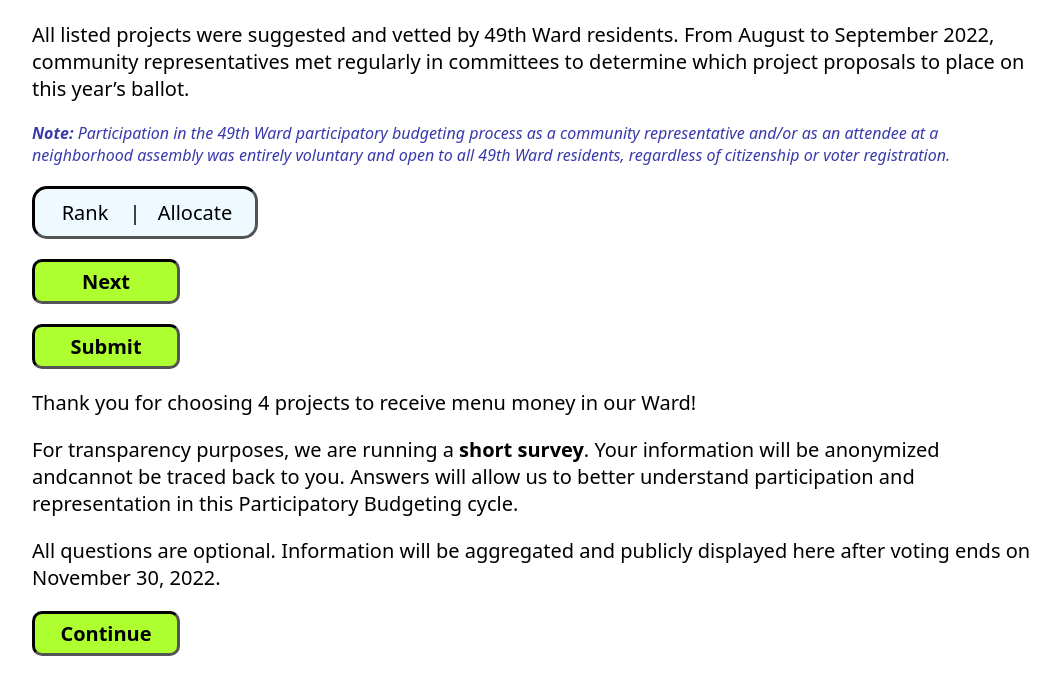
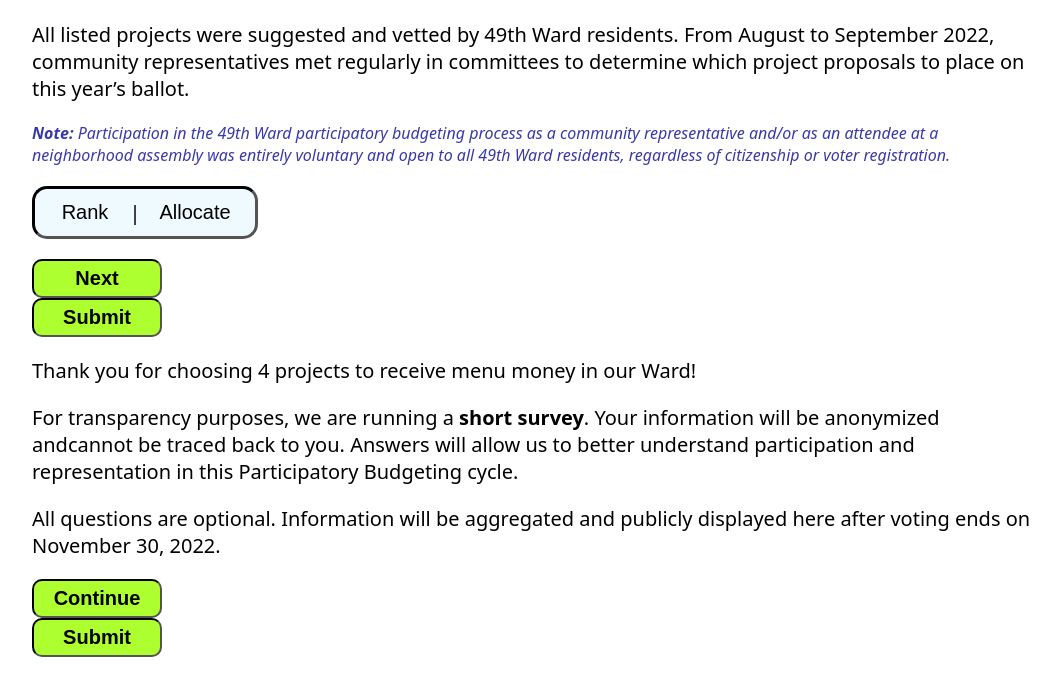
Before and after one commit to mcnuttandrew/ue-pb, a plain HTML site: page templates/utilityElicitation.html in a window 1280 px wide. Shown: the part 256-929 px from the top of the page, without its empty margins (108-1170 px from the left). Drawn offline with Linux system fonts and the light colour scheme.

Commit message:
fixed buttons

```diff
--- a/templates/utilityElicitation.html
+++ b/templates/utilityElicitation.html
@@ -23,10 +23,14 @@
         Ward residents, regardless of citizenship or voter registration.
     </p>
 
-    <p id="chart-option"><span id="rank">Rank</span> <span id ="separator">|</span> <span id="allocate">Allocate</span></p>
+    <p id="chart-option">
+        <input id="rank" class="modality" type="submit" value="Rank" />
+        <span id ="separator">|</span>
+        <input id="allocate" class="modality" type="submit" value="Allocate" />
+    </p>
 
-    <p class="button">Next</p>
-    <p class="button">Submit</p>
+    <input class="button" type="submit" value="Next" />
+    <input class="button" type="submit" value="Submit" />
 
     <p>Thank you for choosing 4 projects to receive menu money in our Ward!</p>
     <p>
@@ -39,9 +43,9 @@
         All questions are optional. Information will be aggregated and publicly displayed here after voting
         ends on November 30, 2022.
     </p>
-    <p class="button">Continue</p>
+    <input class="button" type="submit" value="Continue" />
     <!-- The survey goes here -->
-    <p class="button">Submit</p>
+    <input class="button" type="submit" value="Submit" />
     <p>Not every ward votes on the same issues, so we clustered them in the categories below for comparability.</p>
     <p class="feedback-bubble">
         Here’s how your personal budget allocation compares to other Ward residents
```
